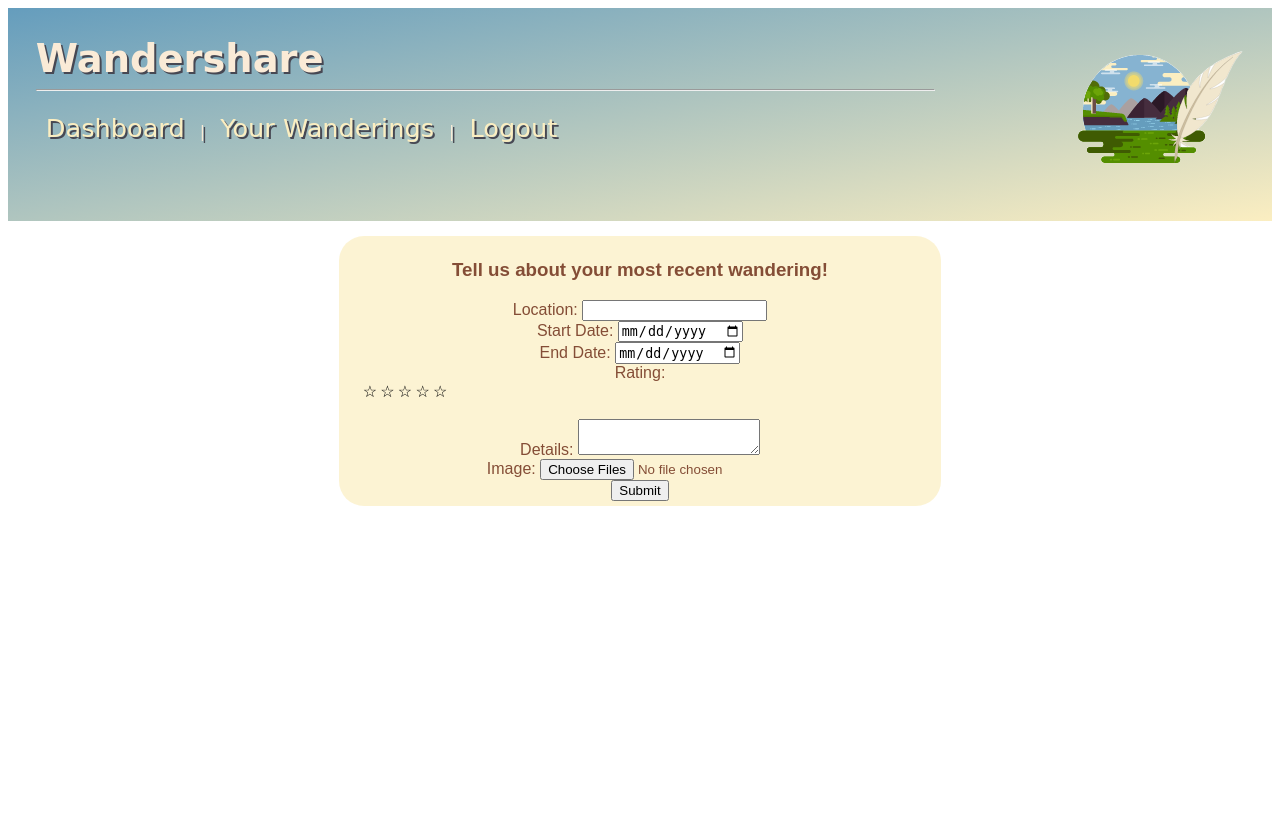
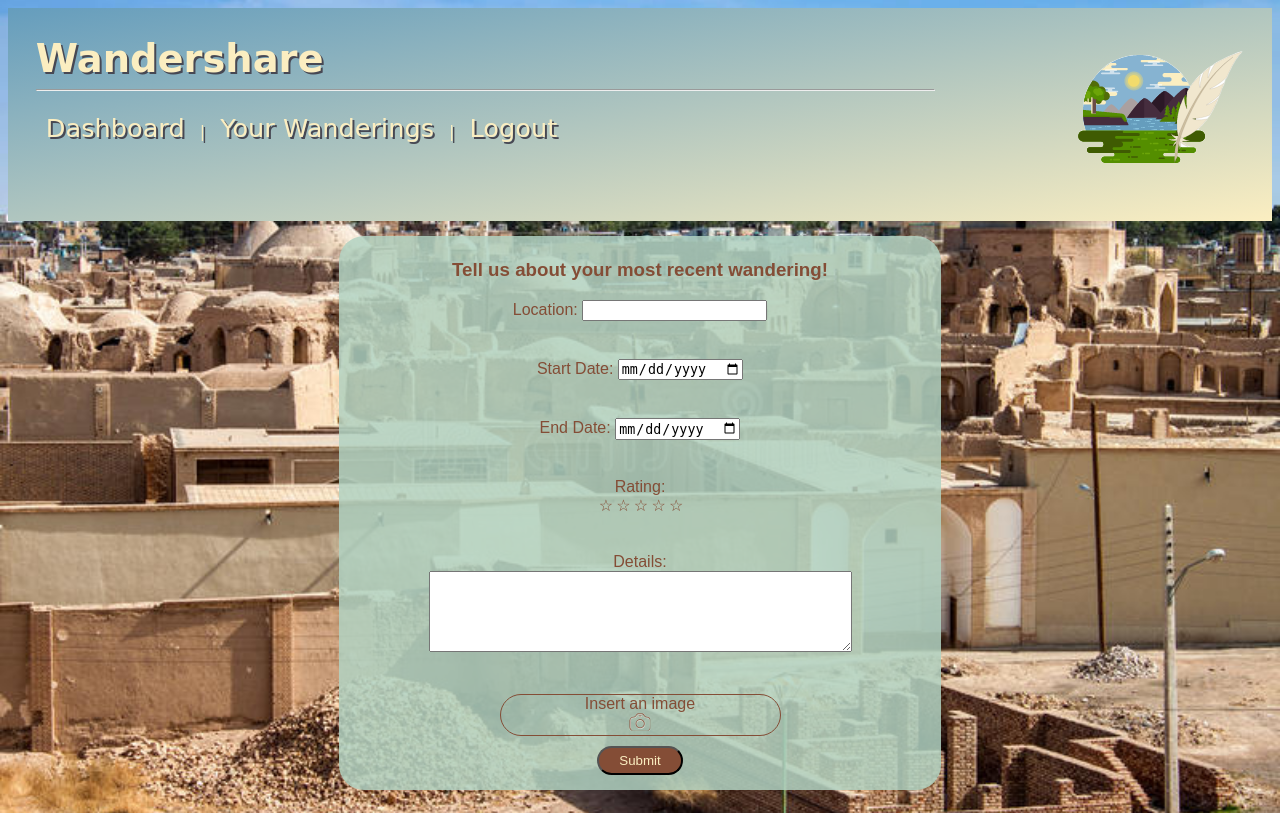
Before and after one commit to heatherdice/Wandershare, a Flask app: page /wandering/new in a window 1280 px wide. Before the commit the page ends 506 px from the top, so only its background shows below. Run offline with Flask 2, Linux system fonts and the light colour scheme; the visitor is signed in with stand-in values (Sample User, id 1); data that the repository does not hold is empty.

Commit message:
Styling, view one page

```diff
--- a/wandershare_code_files/flask_app/controllers/wanderings.py
+++ b/wandershare_code_files/flask_app/controllers/wanderings.py
@@ -16,7 +16,7 @@ def allowed_file(filename):
 @app.route('/wanderings/add', methods=['GET', 'POST'])
 def upload_file():
     if request.method == 'POST':
-        wandering.validate_wandering(request.form, request.files)
+        wandering.Wandering.validate_wandering(request.form, request.files)
         print(request.files)
         file = request.files['file']
         if file and allowed_file(file.filename):
@@ -36,13 +36,10 @@ def upload_file():
             new_wandering = wandering.Wandering.create_wandering(data)
             print(new_wandering)
             if not new_wandering:
-                return redirect(f'/user/{user_id}/wanderings')
-            return redirect('/wandering/new')
+                return redirect('/wandering/new')
+            return redirect(f'/user/{user_id}/wanderings')
         flash('Not an allowed file type.')
-        if file.filename == '':
-            flash('No selected file.')
-            return redirect('/wandering/new')
-        return redirect('/dashboard')
+        return redirect('/wandering/new')
     return redirect('/')
 
 # READ
@@ -58,8 +55,8 @@ def one_wandering_page(id):
     if not 'user_id' in session:
         return redirect('/')
     this_wandering = wandering.Wandering.get_wandering_with_user_by_id(id)
-    this_user = user.User.get_user_by_id()
-    return render_template('view_wandering.html', this_wandering = this_wandering, this_user = this_user)
+    # this_user = user.User.get_user_by_id()
+    return render_template('view_wandering.html', this_wandering = this_wandering)
 
 @app.route('/wandering/new')
 def new_wandering_page():
--- a/wandershare_code_files/flask_app/static/CSS/style.css
+++ b/wandershare_code_files/flask_app/static/CSS/style.css
@@ -1,4 +1,3 @@
-/* applies to entire site */
 * {
     box-sizing: border-box;
 }
@@ -27,34 +26,74 @@
 .col-11 {width: 91.66%;}
 .col-12 {width: 100%;}
 
-/* applies to index */
+/* general text stylings */
+#index-header, th {
+    font-family: cursive;
+    color: #FBEEC1;
+    text-shadow: 2px 2px #474853;
+}
+#wandershare, #wandering-title, #recent-wanderings, #your-wanderings {
+    font-family: cursive;
+    font-size: 3vw;
+    margin: 0;
+}
+#view-instructions, #wandering-title {
+    font-family: cursive;
+}
+#login-form, #about-section, #new-wandering-form, #register-form, td {
+    font-family: sans-serif;
+    text-align: center;
+}
+#login-form, #about-section, #view-instructions, #view-wandering, #your-wanderings, #recent-wanderings, .route-link {
+    color: #474853;
+}
+#btn-login, #btn-reg-link, #btn-valid-login, #register-txt {
+    color: #86B3D1;
+}
+#btn-register, #btn-valid-reg, #btn-new, .link-txt {
+    color: #FBEEC1;
+}
+#register-form, #new-wandering-form, .rating > label {
+    color: #844D36;
+}
+#recent-wanderings, #your-wanderings, #view-instructions {
+    text-shadow: 3px 3px 15px #FBEEC1,
+        -3px 3px 15px #FBEEC1;
+}
+#tagline, #about-wandershare, .link-txt, th {
+    font-size: 2vw;
+    margin: 0;
+}
+#login-form {
+    font-size: 1.5vw;
+}
+#register-txt, .link-txt, .route-link {
+    text-decoration: none;
+}
+#view-instructions {
+    text-align: left;
+    margin: 0;
+}
+
+/* applies to header */
 #index-header {
     width: 100%;
     display: flex;
     padding: 1vw;
     background-image: linear-gradient(
         to bottom right, #659DBD, #FBEEC1);
-    font-family: cursive;
-    text-shadow: 2px 2px #474853;
-    color: antiquewhite;
-}
-#wandershare, #recent-wanderings, #your-wanderings {
-    font-size: 3vw;
-    margin: 0;
 }
 #hr-header {
     background-color: #FBEEC1;
     margin-bottom: 2.5%;
-}
-#tagline, #about-wandershare, .link-txt {
-    font-size: 2vw;
-    margin: 0;
 }
 #logo {
     float: right;
     max-width: 100%;
     height: auto;
 }
+
+/* login page background vid */
 #video {
     position: fixed;
     object-fit: cover;
@@ -64,37 +103,9 @@
     min-height: 100%;
     z-index: -1;
 }
-#about-section, #login-form {
-    border: 1px solid #AAA0A0;
-    border-radius: 25px;
-    box-shadow: 10px 10px 5px #474853;
-    background-color: #FBEEC1;
-    padding: 2%;
-    text-align: center;
-    font-family: sans-serif;
-    color: #474853;
-}
-#hr-2 {
-    background-color: #474853;
-}
-#login-form {
-    font-size: 1.5vw;
-}
-#btn-login, #btn-reg-link, #btn-valid-login {
-    margin: 10px;
-    border-radius: 25px;
-    padding: 5px 20px;
-    background-color: #474853;
-    color: #86B3D1;
-    cursor: pointer;
-}
-#register-txt {
-    text-decoration: none;
-    color: #86B3D1;
-}
 
-/* applies to registration */
-#lake-img, #french-town-img, #mexican-town-img {
+/* applies to background image on all pages */
+#background-img {
     min-height: 100%;
     min-width: 1024px;
     width: 100%;
@@ -104,39 +115,46 @@
     left: 0;
     z-index: -1;
 }
+
+/* about section, form stylings */
+#about-section, #login-form {
+    border: 1px solid #AAA0A0;
+    border-radius: 25px;
+    box-shadow: 10px 10px 5px #474853;
+    background-color: #FBEEC1;
+    padding: 2%;
+}
+#hr-2 {
+    background-color: #474853;
+}
+#btn-login, #btn-reg-link, #btn-valid-login {
+    margin: 10px;
+    border-radius: 25px;
+    padding: 5px 20px;
+    background-color: #474853;
+    cursor: pointer;
+}
 #register-form, #new-wandering-form {
     border-radius: 25px;
     padding: 5px 20px;
+}
+#register-form {
     background: rgba(251, 238, 193, 0.7);
-    text-align: center;
-    font-family: sans-serif;
-    color: #844D36;
 }
-.register-lbl {
+.register-lbl, .new-lbl {
     display: block;
     margin-bottom: 20px;
 }
-#btn-register, #btn-valid-reg {
+#btn-register, #btn-valid-reg, #btn-new {
     margin: 10px;
     border-radius: 25px;
     padding: 5px 20px;
     background-color: #844D36;
-    color: #FBEEC1;
 }
 
-/* applies to dashboard */
+/* applies to dashboard, user dashboard */
 .link-txt {
     margin: 0px 10px;
-    text-decoration: none;
-    color: #FBEEC1;
-}
-#recent-wanderings, #your-wanderings {
-    color: #474853;
-    text-shadow: 3px 3px 15px #FBEEC1,
-        -3px 3px 15px #FBEEC1;
-}
-#recent-wanderings, #your-wanderings, th{
-    font-family: cursive;
 }
 table, th, td {
     border: 1px solid #474853;
@@ -153,21 +171,18 @@ tr:nth-child(even) {
 tr:nth-child(odd) {
     background: rgba(251, 238, 193, 0.85);
 }
-tr:hover {
+tr:hover, #new-wandering-form {
     background: rgba(178, 211, 194, 0.85);
 }
 th {
     background-color: #86B3D1;
-    font-size: 2vw;
-    color: #FBEEC1;
-    text-shadow: 2px 2px #474853
 }
-td {
-    font-family: sans-serif;
-}
-.route-link {
-    text-decoration: none;
-    color: #474853;
+
+/* applies to view wandering */
+#view-wandering {
+    background: rgba(134, 179, 209, 0.85);
+    border-radius: 25px;
+    padding: 5%;
 }
 
 /* applies to rating stars only */
@@ -179,6 +194,9 @@ td {
     clear: both;
 }
 .rating {
+    display: block;
+    margin-right: auto;
+    margin-left: auto;
     width: 90px;
     unicode-bidi: bidi-override;
     direction: rtl;
@@ -193,7 +211,6 @@ td {
     position: relative;
     width: 1.1em;
     cursor: pointer;
-    color: #000;
 }
 .rating > label:hover,
 .rating > label:hover ~ label,
@@ -209,3 +226,18 @@ td {
     left: 0;
     color: #FFD700;
 }
+
+/* applies to image upload only */
+#input-div {
+    margin: 0% 25%;
+    border: 1px solid #844D36;
+    border-radius: 25px;
+    text-align: center;
+    /* padding: 3%; */
+}
+#file {
+    display: none;
+}
+.file-lbl {
+    cursor: pointer;
+}
--- a/wandershare_code_files/flask_app/static/JS/script.js
+++ b/wandershare_code_files/flask_app/static/JS/script.js
@@ -1,3 +1,4 @@
+//changes image file on edit page
 function fileChange(element) {
     let fileChangeSpan = document.getElementById("file-change")
     if(element.value !== "") {
--- a/wandershare_code_files/flask_app/templates/dashboard.html
+++ b/wandershare_code_files/flask_app/templates/dashboard.html
@@ -22,7 +22,7 @@
         </div>
     </header>
 
-    <img src="static/images/french_town.png" alt="French town" id="french-town-img">
+    <img src="static/images/french_town.png" alt="French town" id="background-img">
 
     <main>
         <div class="row">
@@ -33,6 +33,7 @@
             <div class="col-2"></div>
 
             <div class="col-8">
+                <h3 id="view-instructions">Click on a location's name to view details for that wandering</h3>
                 <table>
                     <thead>
                         <th>Username</th>
@@ -46,7 +47,7 @@
                         {% for this_wandering in all_wanderings %}
                             <tr>
                                 <td>{{this_wandering.user.username}}</td>
-                                <td>{{this_wandering.location}}</td>
+                                <td><a href="/wandering/{{this_wandering.id}}" class="route-link">{{this_wandering.location}}</a></td>
                                 <td>{{this_wandering.start_date}}</td>
                                 <td>{{this_wandering.end_date}}</td>
                                 <td>{{this_wandering.rating}}</td>
--- a/wandershare_code_files/flask_app/templates/edit_wandering.html
+++ b/wandershare_code_files/flask_app/templates/edit_wandering.html
@@ -21,6 +21,8 @@
             <img src="../../static/images/wandershare_logo.png" alt="Wandershare logo" id="logo">
         </div>
     </header>
+
+    <img src="../../static/images/rainforest.png" alt="rainforest" id="background-img">
 
     <main>
         <div class="row">
@@ -72,7 +74,7 @@
                             </label><br>
 
                             <label>Details:
-                                <textarea type="text" name="details">{{this_wandering.details}}</textarea>
+                                <br><textarea type="text" name="details" rows="5" cols="50">{{this_wandering.details}}</textarea>
                             </label><br>
 
                             <label>Image:
--- a/wandershare_code_files/flask_app/templates/new_wandering.html
+++ b/wandershare_code_files/flask_app/templates/new_wandering.html
@@ -23,6 +23,8 @@
         </div>
     </header>
 
+    <img src="../static/images/desert_town.png" alt="desert town" id="background-img">
+
     <main>
         <div class="row">
             <div class="col-3"></div>
@@ -42,43 +44,46 @@
                         {% endwith %}
 
                         <form action="/wanderings/add" method="post" enctype="multipart/form-data">
-                            <label>Location:
+                            <label class="new-lbl">Location:
                                 <input type="text" name="location">
                             </label><br>
 
-                            <label>Start Date:
+                            <label class="new-lbl">Start Date:
                                 <input type="date" name="start_date">
                             </label><br>
 
-                            <label>End Date:
+                            <label class="new-lbl">End Date:
                                 <input type="date" name="end_date">
                             </label><br>
 
-                            <label>Rating:
+                            <label class="new-lbl">Rating:
                                 <div class="rating">
-                                    <input id="star5" name="rating" type="radio" value="5" class="radio-btn hide">
+                                    <input id="star5" name="rating" type="radio" value="5" class="radio-btn hide new-lbl">
                                         <label for="star5">☆</label>
-                                    <input id="star4" name="rating" type="radio" value="4" class="radio-btn hide">
+                                    <input id="star4" name="rating" type="radio" value="4" class="radio-btn hide new-lbl">
                                         <label for="star4">☆</label>
-                                    <input id="star3" name="rating" type="radio" value="3" class="radio-btn hide">
+                                    <input id="star3" name="rating" type="radio" value="3" class="radio-btn hide new-lbl">
                                         <label for="star3">☆</label>
-                                    <input id="star2" name="rating" type="radio" value="2" class="radio-btn hide">
+                                    <input id="star2" name="rating" type="radio" value="2" class="radio-btn hide new-lbl">
                                         <label for="star2">☆</label>
-                                    <input id="star1" name="rating" type="radio" value="1" class="radio-btn hide">
+                                    <input id="star1" name="rating" type="radio" value="1" class="radio-btn hide new-lbl">
                                         <label for="star1">☆</label>
                                     <div class="clear"></div>
                                 </div>
                             </label><br>
 
-                            <label>Details:
-                                <textarea type="text" name="details"></textarea>
+                            <label class="new-lbl">Details:
+                                <br><textarea type="text" name="details" rows="5" cols="50"></textarea>
                             </label><br>
 
-                            <label>Image:
-                                <input id="file" type="file" name="file" multiple onchange="fileValue(this)">
-                            </label><br>
+                            <div id="input-div">
+                                <label for="file" class="file-lbl">Insert an image
+                                    <input id="file" type="file" name="file" multiple onchange="fileValue(this)"><br>
+                                    <img src="../static/images/camera.png" alt="camera">
+                                </label>
+                            </div>
 
-                            <input type="submit" value="Submit">
+                            <input id="btn-new" type="submit" value="Submit">
                             <input type="hidden" name="user_id" value={{session.user_id}}>
                         </form>
                     </div>
--- a/wandershare_code_files/flask_app/templates/register.html
+++ b/wandershare_code_files/flask_app/templates/register.html
@@ -21,7 +21,7 @@
         </div>
     </header>
 
-    <img src="../static/images/lake.png" alt="lake" id="lake-img">
+    <img src="../static/images/lake.png" alt="lake" id="background-img">
 
     <main>
         <div class="row">
--- a/wandershare_code_files/flask_app/templates/user_dashboard.html
+++ b/wandershare_code_files/flask_app/templates/user_dashboard.html
@@ -22,7 +22,7 @@
         </div>
     </header>
 
-    <img src="../../static/images/mexico.png" alt="Mexican town" id="mexican-town-img">
+    <img src="../../static/images/mexico.png" alt="Mexican town" id="background-img">
 
     <main>
         <div class="row">
```
Also changed, not shown: wandershare_code_files/flask_app/templates/view_wandering.html (+20 -7 lines), wandershare_code_files/flask_app/static/images/camera.png (added), wandershare_code_files/flask_app/static/images/desert_town.png (added), wandershare_code_files/flask_app/static/images/salem.jpg (added), 2 other files.
